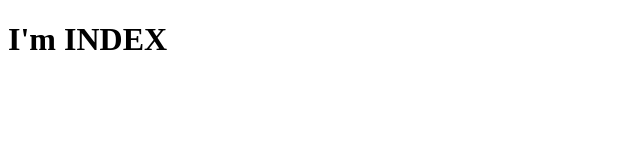
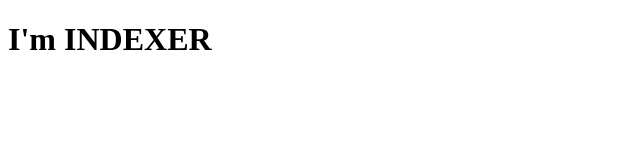
Before and after one commit to S-S-T/NextJS_Course, a Next.js app: page / in a window 1280 px wide. Shown: the top 160 px of the page, without its empty margins (0-640 px from the left). Built offline with nearby package versions, Linux system fonts and the light colour scheme.

Commit message:
adding new Index.tsx header

```diff
--- a/pages/index.tsx
+++ b/pages/index.tsx
@@ -6,7 +6,7 @@ export default function Home() {
   }, [])
   return (
     <div>
-      <h1>I'm INDEX</h1>
+      <h1>I'm INDEXER</h1>
     </div>
   )
 }
```
